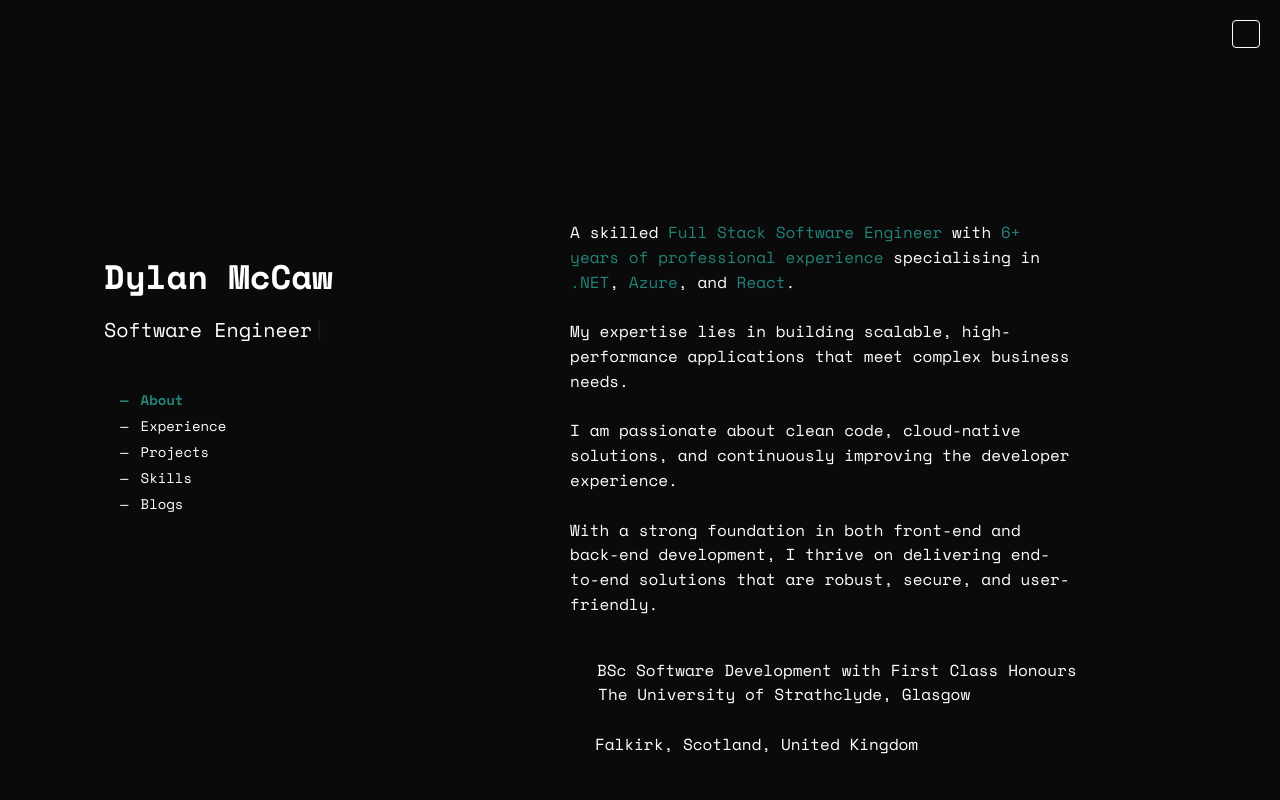
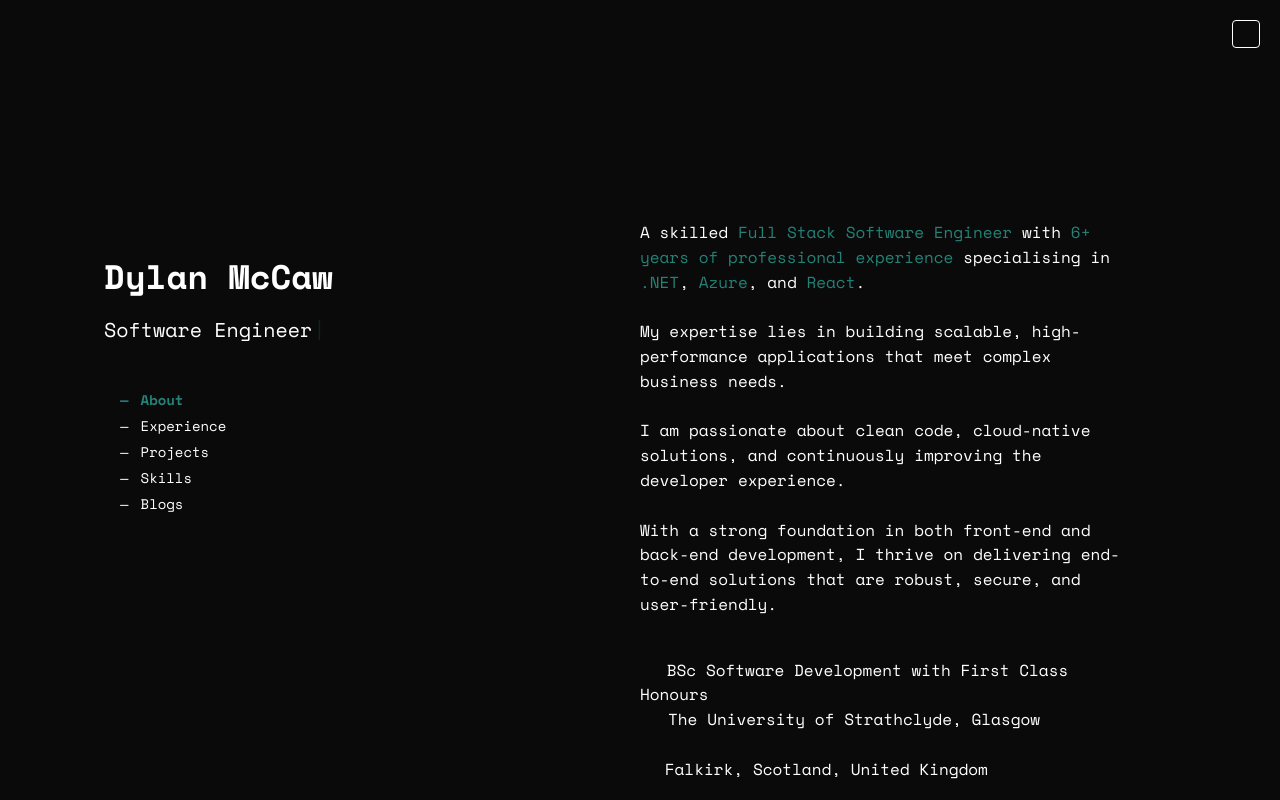
Before and after one commit to DylanMcCaw/portfolio-webpage, a React (Vite) app: page / in a window 1280 px wide. Shown: the top 800 px of the page. Built offline with nearby package versions, Linux system fonts and the light colour scheme; some icons are missing.

Commit message:
Spacing tweaks

```diff
--- a/src/components/Layout.jsx
+++ b/src/components/Layout.jsx
@@ -78,8 +78,8 @@ function Layout({ toggleColorScheme, colorScheme }) {
       ) : (
         <Box
           style={{
-            width: '70%',
-            maxWidth: '1200px',
+            width: '80%',
+            maxWidth: '1300px',
             display: 'flex',
             position: 'relative',
           }}
@@ -99,8 +99,8 @@ function Layout({ toggleColorScheme, colorScheme }) {
           <Box
             style={{
               width: '100%',
-              marginLeft: '42%',
-              paddingLeft: 'calc(30% - 700px + 30%)',
+              marginLeft: '50%',
+              paddingLeft: 'calc(50% - 900px + 20%)',
               paddingTop: '200px',
               paddingBottom: '20px',
             }}
```
